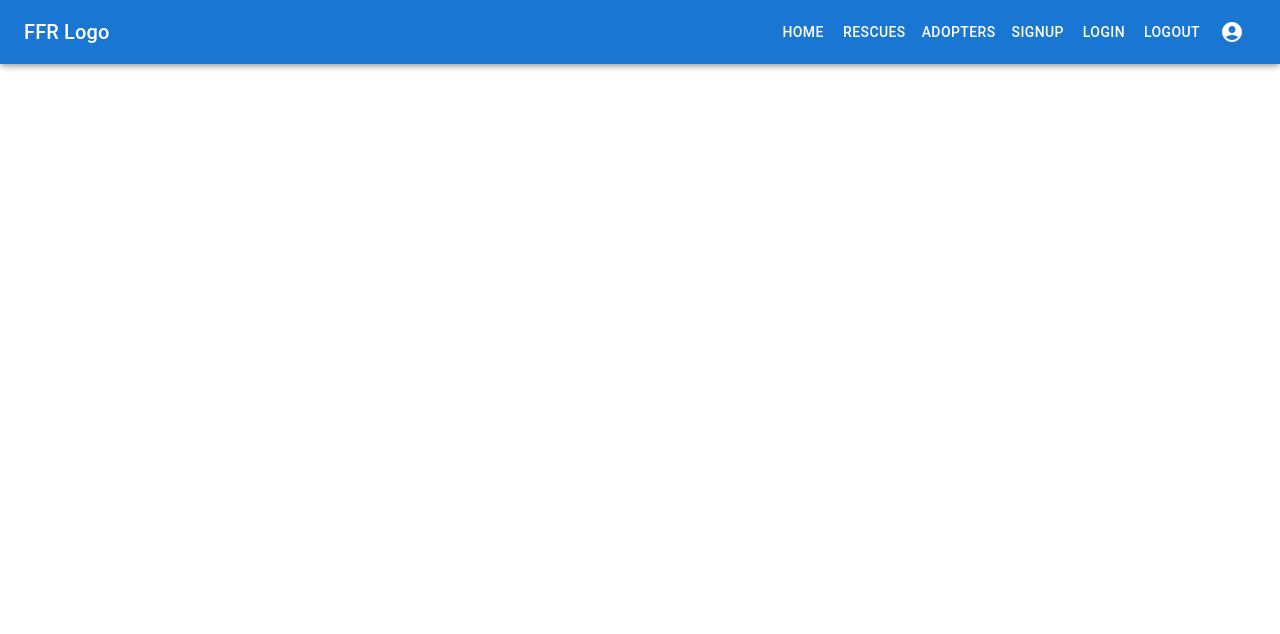
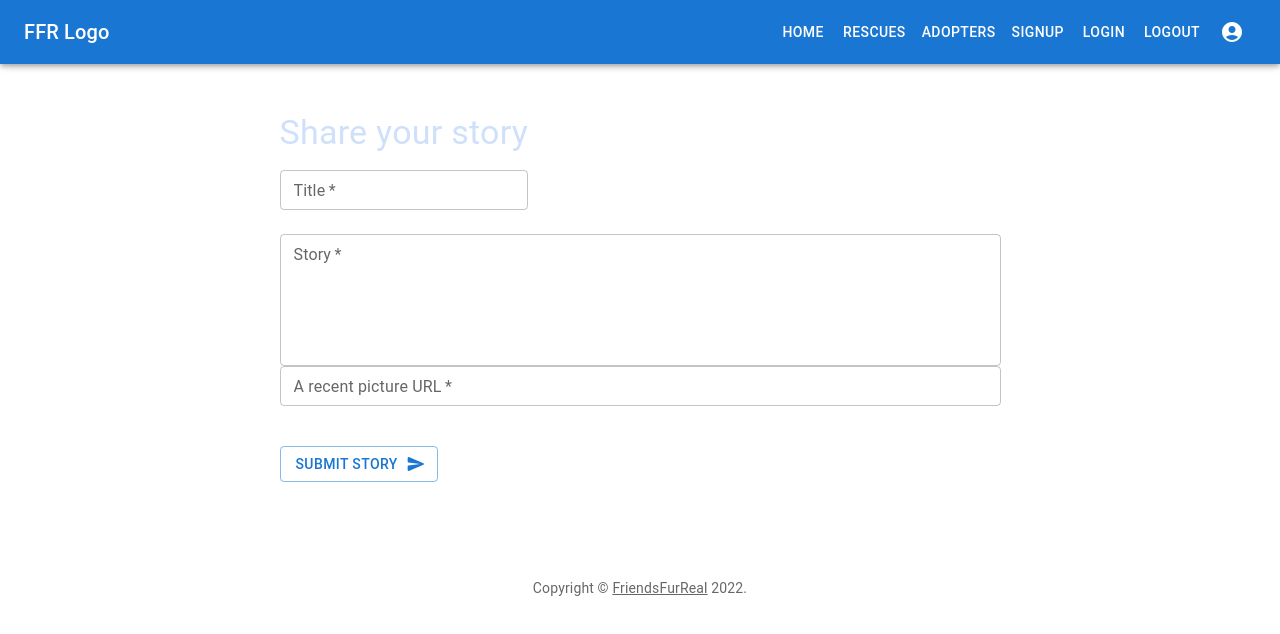
Before and after one commit to stacieherrington/friends-fur-real, a React (Create React App) app in the folder ghi/: page /applications/1/stories/new in a window 1280 px wide. Shown: the top 634 px of the page. Built offline with nearby package versions, Linux system fonts and the light colour scheme.

Commit message:
modified the Story form and linked to applicationId

```diff
--- a/ghi/src/App.js
+++ b/ghi/src/App.js
@@ -28,7 +28,7 @@ function App() {
             <Route path="/pets/create" element={<PetForm />} />
             <Route path="/signup" element={<Signup />} />
             <Route path="/login" element={<LoginForm />} />
-            <Route path="/stories/new" element={<StoryForm />} />
+            <Route path="applications/:applicationId/stories/new" element={<StoryForm />} />
             <Route path="/stories/:storyId" element={<StoryDetail />} />
           </Routes>
         </div>
--- a/ghi/src/Story/StoryForm.js
+++ b/ghi/src/Story/StoryForm.js
@@ -7,12 +7,13 @@ import Typography from '@mui/material/Typography';
 import Container from '@mui/material/Container';
 import Copyright from '../components/Copyright';
 import SendRoundedIcon from '@mui/icons-material/SendRounded';
+import { useParams } from "react-router-dom";
 
 
 
 
 export default function StoryForm() {
-
+  const { applicationId } = useParams()
   const [title, setTitle] = useState('')
   const [story, setStory] = useState('')
   const [picture, setPicture] = useState('')
@@ -23,13 +24,14 @@ export default function StoryForm() {
 
   const handleSubmit = async (event) => {
     event.preventDefault();
-    const url = `${process.env.REACT_APP_API_HOST}/api/applications/{application_id}/story/`;
+    const url = `${process.env.REACT_APP_API_HOST}/api/applications/${applicationId}/story/`;
     const data = { title, story, picture };
     const response = await fetch(url, {
       method: 'POST',
       body: JSON.stringify(data),
       headers: { "Content-Type": "application/json" },
     })
+    console.log(data)
     if (response.ok) {
       console.log('YAY!')
     }
```
